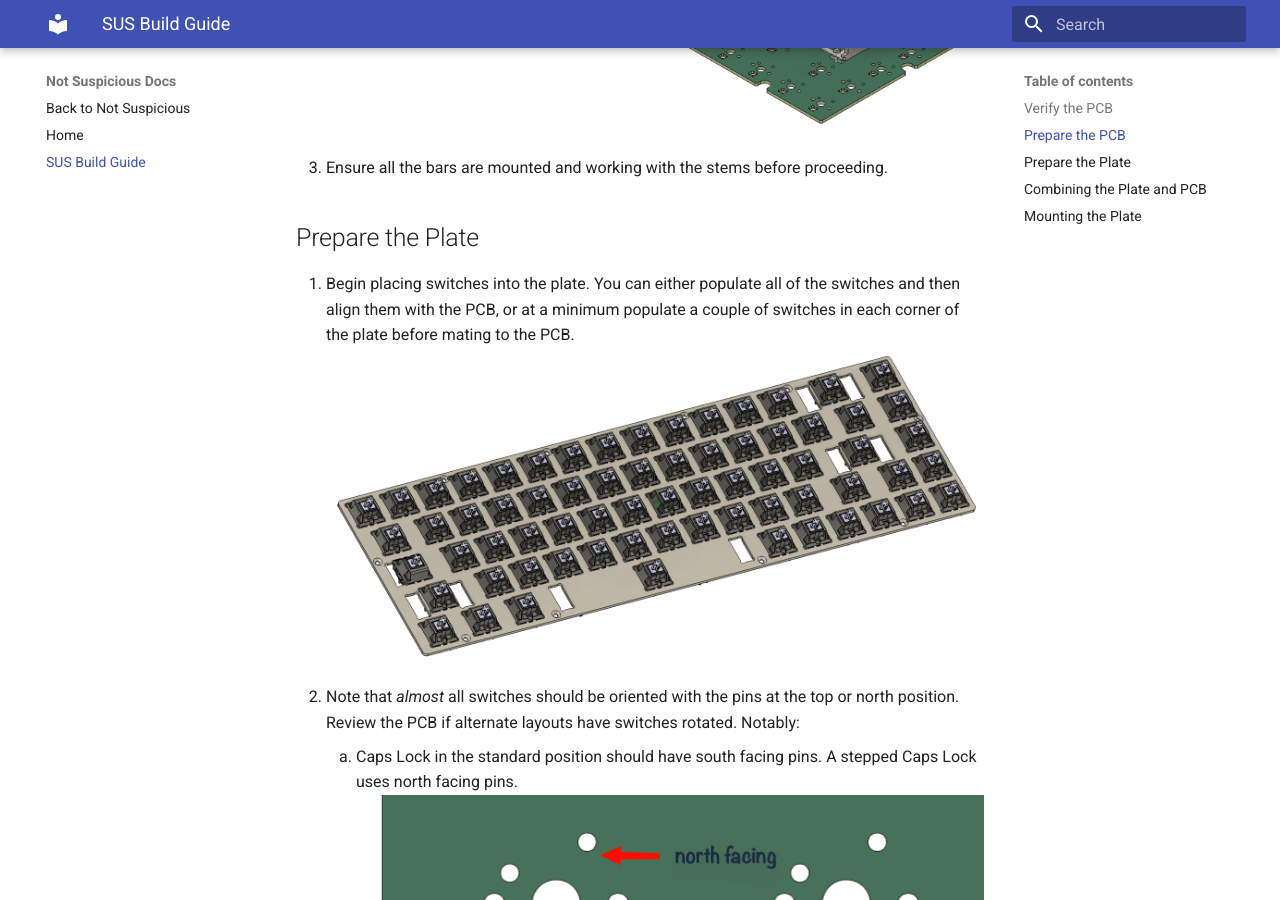
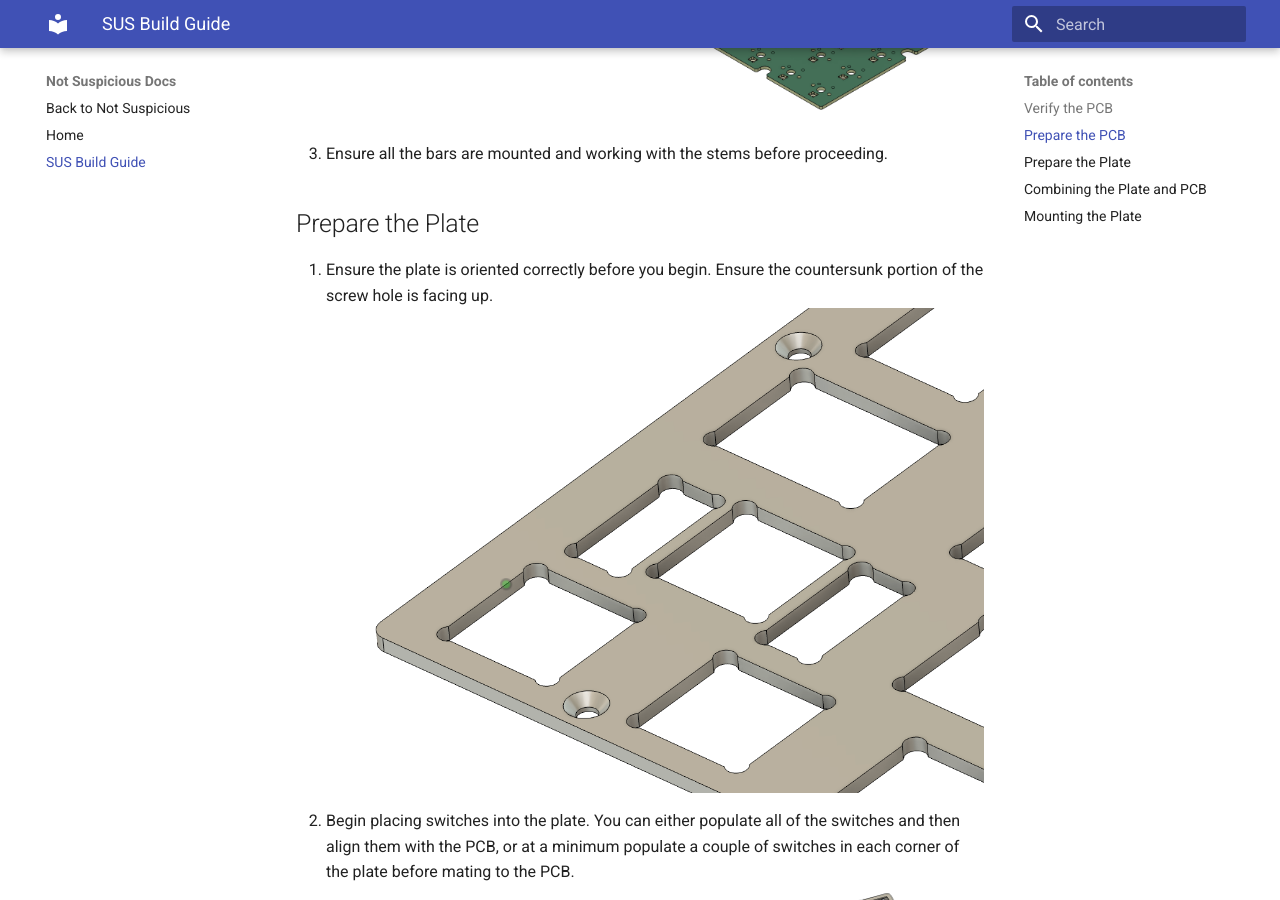
Before and after one commit to krobertson/notsuspicious-docs, an MkDocs documentation site: the page built from docs/sus.md, in a window 1280 px wide and 900 px high, scrolled down 2707 px. Built offline with MkDocs 1.6.1 and Material for MkDocs 9.7.7, drawn with Linux system fonts in a browser that asks for light colours.

Commit message:
Added plate orientation image, fix exploded view dot

```diff
--- a/docs/sus.md
+++ b/docs/sus.md
@@ -47,6 +47,8 @@ The PCB will be pre-flashed with our latest QMK firmware and is tested before pa
 
 ## Prepare the Plate
 
+1. Ensure the plate is oriented correctly before you begin. Ensure the countersunk portion of the screw hole is facing up.
+![](images/sus/03-plate-orientation.png)
 1. Begin placing switches into the plate. You can either populate all of the switches and then align them with the PCB, or at a minimum populate a couple of switches in each corner of the plate before mating to the PCB.
 ![](images/sus/03-plate-with-switches.png)
 1. Note that *almost* all switches should be oriented with the pins at the top or north position. Review the PCB if alternate layouts have switches rotated. Notably:
```
Also changed, not shown: docs/images/sus/00-exploded-view.png, docs/images/sus/03-plate-orientation.png (added).
